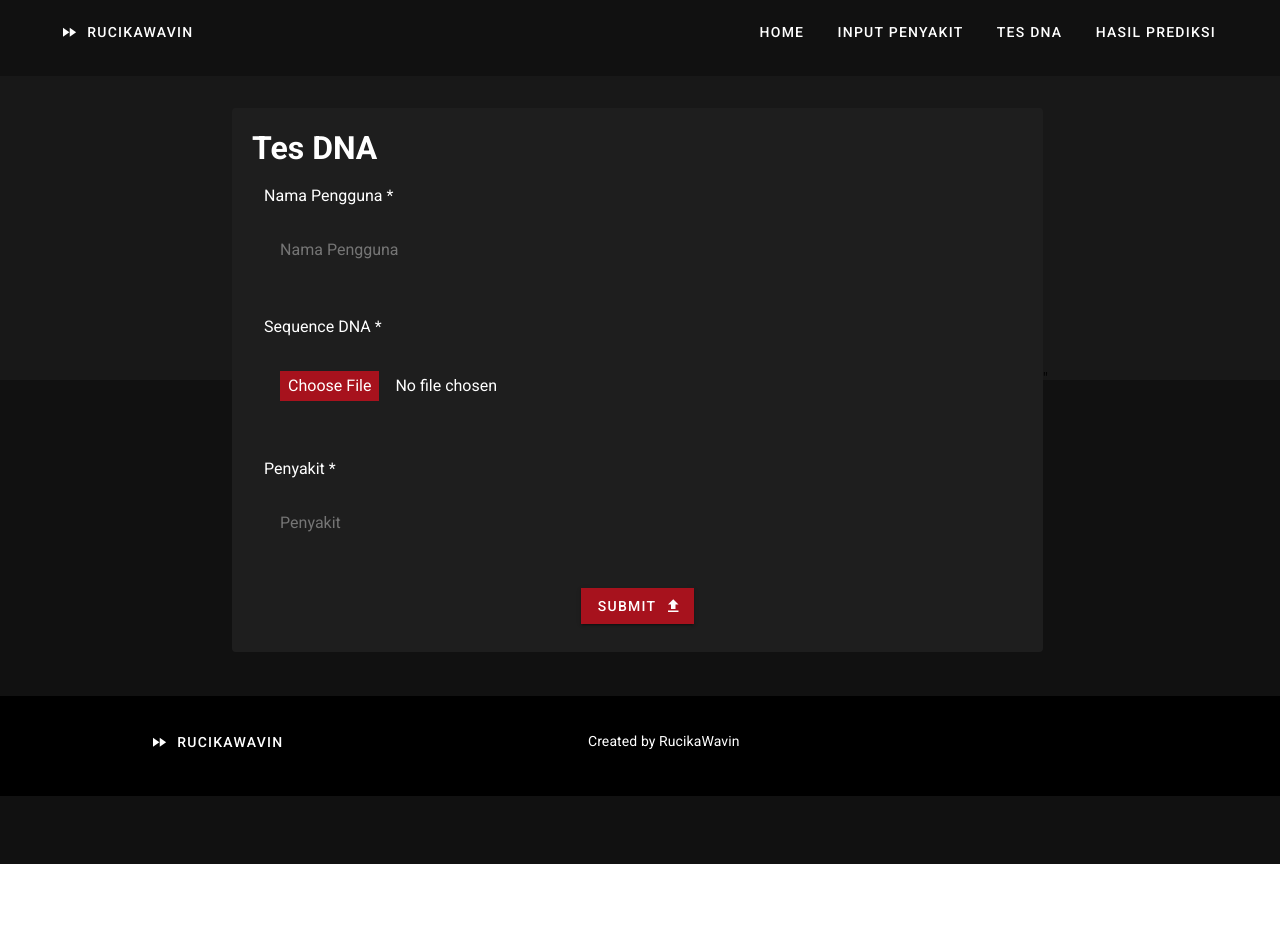
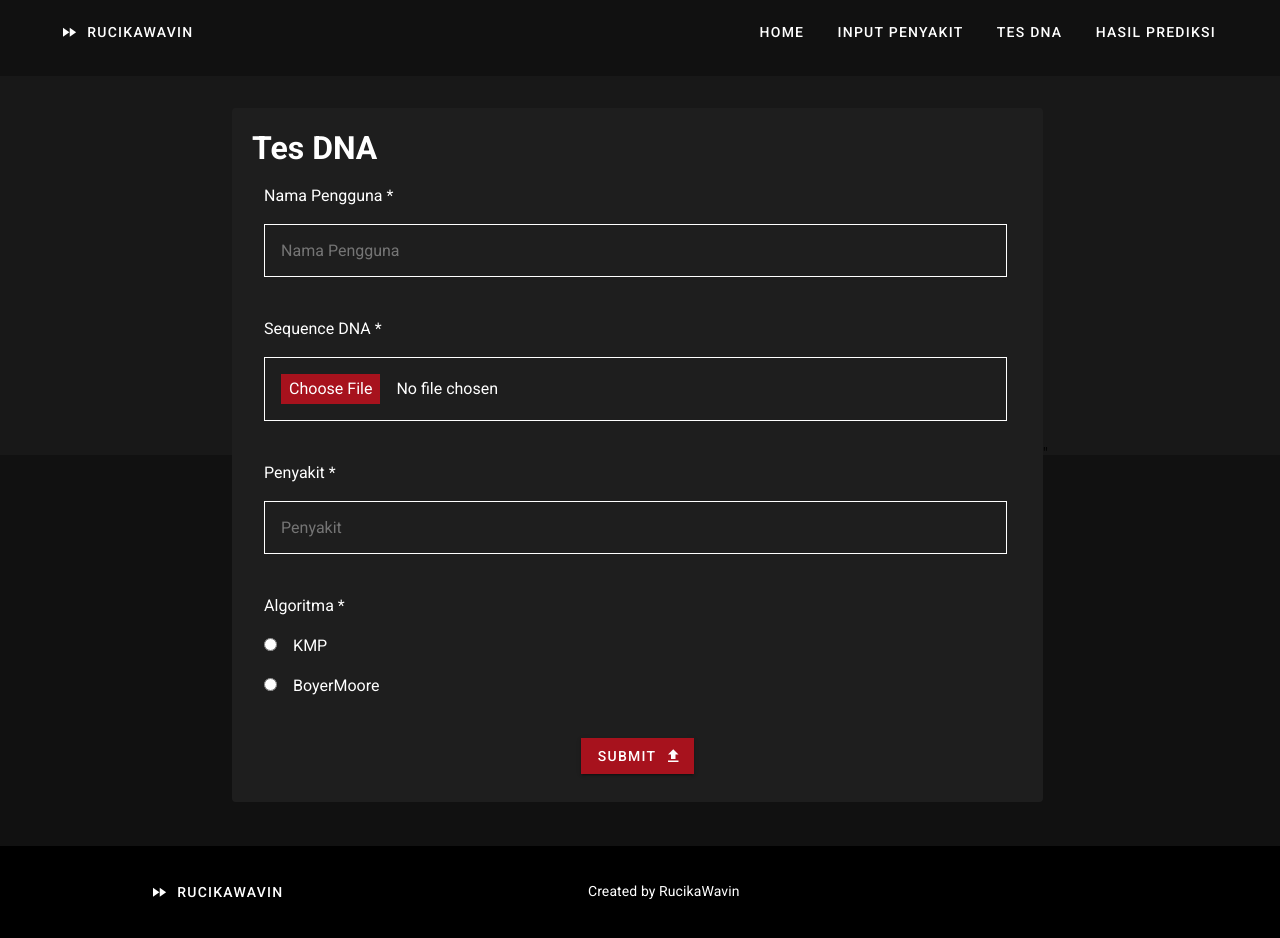
Before and after one commit to firizky29/Tubes3_13520074, a Vue app in the folder src/Frontend/rucikawavin/: page /tesdna in a window 1280 px wide. Shown: the top 938 px of the page. Before the commit the page ends 864 px from the top, so only its background shows below. Built offline with nearby package versions, Linux system fonts and the light colour scheme; what vue-simple-alert would draw is missing.

Commit message:
add dan revisi input

```diff
--- a/src/Frontend/rucikawavin/src/views/HasilPrediksiView.vue
+++ b/src/Frontend/rucikawavin/src/views/HasilPrediksiView.vue
@@ -11,6 +11,7 @@
                 <!-- SEARCHBAR -->
                 <v-col cols="12">
                     <div class="searchbar" id="searchbar">
+                        <h1 class="mb-10 white--text">Pencarian Hasil Prediksi</h1>
                         <div class="col-md-8 rounded px-5 py-4 shadow bg-white form">
                             <div class="col-12 form-group">
                                 <input type="text" class="form-control form-control-lg white--text" placeholder="&quot;dd-mm-yyyy nama_penyakit&quot;, &quot;nama_penyakit&quot;, &quot;dd-mm-yyyy&quot;" v-model="search" />
@@ -20,12 +21,10 @@
                 </v-col>
 
                 <!-- SEARCH RESULT -->
-                <v-col cols="12" class="searchresults">
+                <v-col cols="12" class="resultcontainer">
                     <div class="searchresult" v-for="result of searchResults" :key="result.hasil">
-                        <div class="col-md-8 rounded px-5 py-4 shadow bg-white result">
-                            <div class="col-12 form-group">
-                                <p class="white--text">{{result.hasil}}</p>
-                            </div>
+                        <div class="col-md-8 rounded px-5 py-4 shadow bg-white result white--text">
+                            {{result.hasil}}
                         </div>
                     </div>
                 </v-col>
@@ -51,6 +50,8 @@
                     {hasil: 'ayam'},
                     {hasil: 'babi'},
                     {hasil: 'anjing'},
+                    {hasil: 'sapi'},
+                    {hasil: 'bola'},
 
                     // {id: 1, tanggal: '10 April 2022', pasien: 'Fulan', penyakit: 'HIV', hasil: 'True'},
                     // {id: 2, tanggal: '11 April 2022', pasien: 'Kamal', penyakit: 'Kanker', hasil: 'False'},
@@ -117,6 +118,12 @@
         text-align: left;
     }
 
+    .resultcontainer {
+        height: 100%;
+        text-align: center;
+        padding: 2rem;
+    }
+
     .result {
         display: inline-block;
         background-color: #1e1e1e;
@@ -126,11 +133,7 @@
         text-align: left;
     }
 
-    .col-12.padd {
-        padding: 12px 0 !important;
-    }
-
-    input {
+    input[type="text"] {
         all: unset;
         width: 95%;
         height: 100%;
--- a/src/Frontend/rucikawavin/src/views/InputPenyakitView.vue
+++ b/src/Frontend/rucikawavin/src/views/InputPenyakitView.vue
@@ -120,7 +120,7 @@
         padding: 12px 0 !important;
     }
 
-    input {
+    input[type="text"], input[type="file"],  {
         all: unset;
         width: 95%;
         height: 100%;
--- a/src/Frontend/rucikawavin/src/views/TesDNAView.vue
+++ b/src/Frontend/rucikawavin/src/views/TesDNAView.vue
@@ -10,17 +10,37 @@
                     <div class="formContainer" id="formContainer">
                         <form class="col-md-8 rounded px-5 py-4 shadow bg-white form" @submit="onSubmit">
                             <h1 class="white--text">Tes DNA</h1>
+
+                            <!-- Nama Pengguna -->
                             <div class="col-12 form-group">
                                 <label class="col-form-label col-form-label-lg white--text">Nama Pengguna <span class="text-danger">*</span></label>
                                 <input type="text" class="form-control form-control-lg white--text" placeholder="Nama Pengguna" v-model="namapengguna" />
                             </div>
+
+                            <!-- FIle -->
                             <div class="col-12 form-group">
                                 <label class="col-form-label col-form-label-lg white--text">Sequence DNA <span class="text-danger">*</span></label>
                                 <input accept=".txt" type="file" class="form-control form-control-lg white--text" color="#A7121D" placeholder="Sequence DNA" name="sequencedna" @change="onFilePicked">
                             </div>
+
+                            <!-- Penyakit -->
                             <div class="col-12 form-group">
                                 <label class="col-form-label col-form-label-lg white--text">Penyakit <span class="text-danger">*</span></label>
                                 <input type="text" class="form-control form-control-lg white--text" color="#A7121D" placeholder="Penyakit" name="penyakit" v-model="penyakit">
+                            </div>
+
+                            <!-- Algoritma -->
+                            <div class="col-12">
+                                <label class="col-form-label col-form-label-lg white--text">Algoritma <span class="text-danger">*</span></label> <br />
+
+                                <div class="radioContainer">
+                                    <input type="radio" name="algoritma" v-model="algoritma" value="kmp">
+                                    <label class="white--text">KMP</label>
+                                </div>
+                                <div class="radioContainer">
+                                    <input type="radio" name="algoritma" v-model="algoritma" value="boyermoore">
+                                    <label class="white--text">BoyerMoore</label>
+                                </div>
                             </div>
                             <div class="col-12 form-group text-center">
                                 <v-btn tile color="#A7121D" type="submit" dark>Submit<v-icon right>upload</v-icon></v-btn>
@@ -52,7 +72,8 @@
                 penyakit: "",
                 hasiltes: "",
                 file: null,
-                resultHidden: true
+                resultHidden: true,
+                algoritma: ""
             }
         },
 
@@ -64,7 +85,7 @@
         methods: {
             onSubmit(e) {
                 e.preventDefault();
-                if (!this.namapengguna || !this.file || !this.penyakit) {
+                if (!this.namapengguna || !this.file || !this.penyakit || !this.algoritma) {
                     alert('Please fill all fields!')
                     return
                 } else {
@@ -115,7 +136,7 @@
         padding: 12px 0 !important;
     }
 
-    input {
+    input[type="text"], input[type="file"] {
         all: unset;
         width: 95%;
         height: 100%;
@@ -131,4 +152,12 @@
         transition: 1s;
         margin-right: 1rem;
     }
+
+    .radioContainer {
+        margin: 1rem 1rem 1rem 0rem;
+    }
+
+    .radioContainer input {
+        margin-right: 1rem;
+    }
 </style>
```
